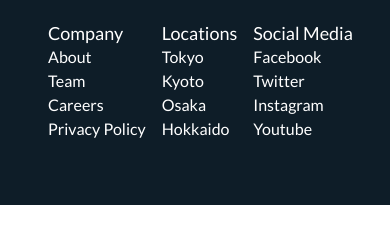
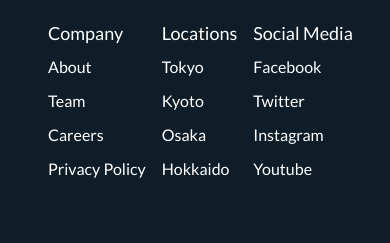
Before and after one commit to Lanzar-dev/TradersOfAfrica_challenge, a plain HTML site: page index.html in a window 390 px wide. Shown: the part 8272-8515 px from the top of the page. Before the commit the page ends 8477 px from the top, so only its background shows below. Drawn offline with Linux system fonts and the light colour scheme.

Commit message:
fixed footer spacing

```diff
--- a/style.css
+++ b/style.css
@@ -764,6 +764,11 @@ footer {
   .footer-details div {
     margin-left: 1rem;
   }
+
+  .footer-details p,
+  .footer-details li {
+    margin-bottom: 10px;
+  }
 }
 
 @media screen and (max-width: 500px) {
```
